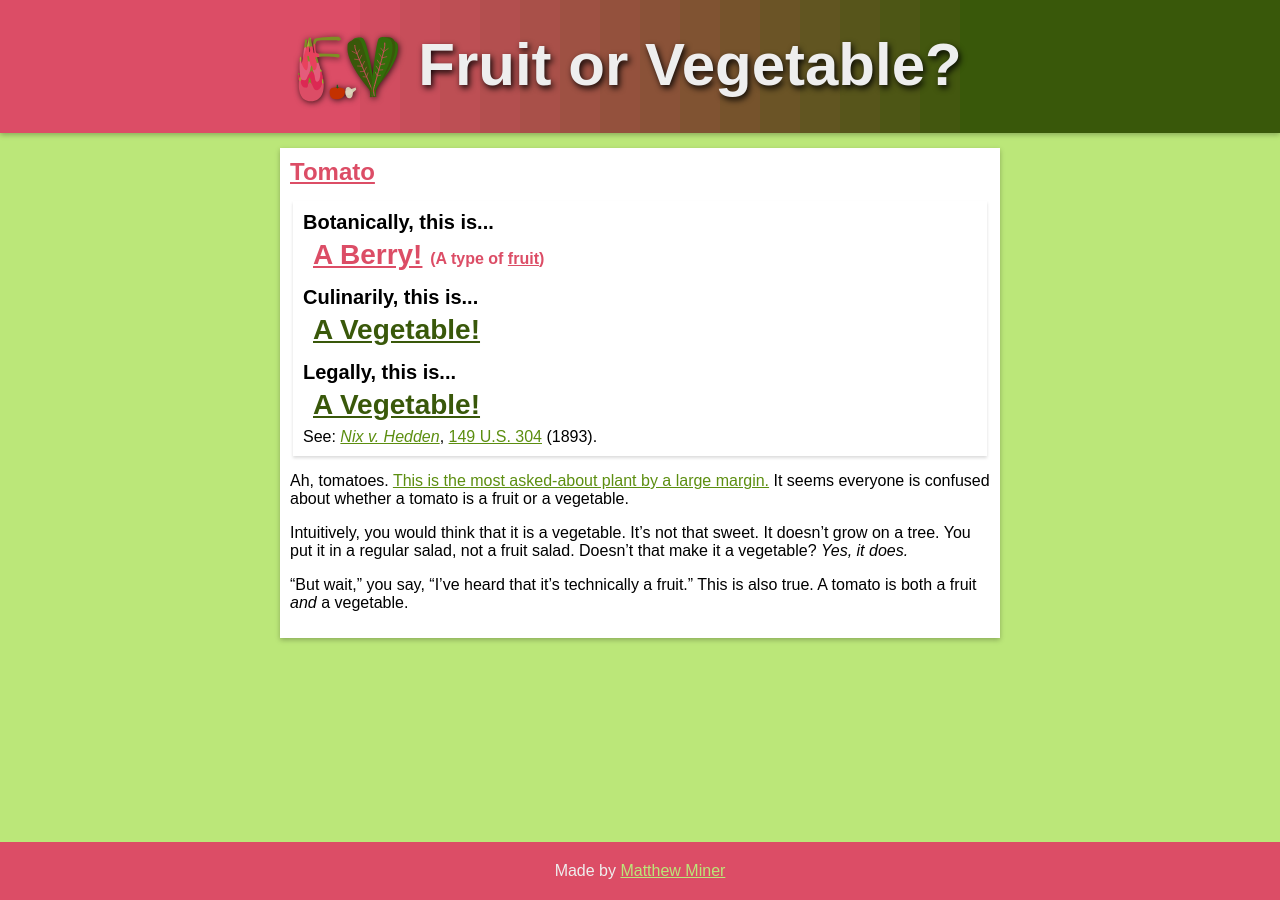
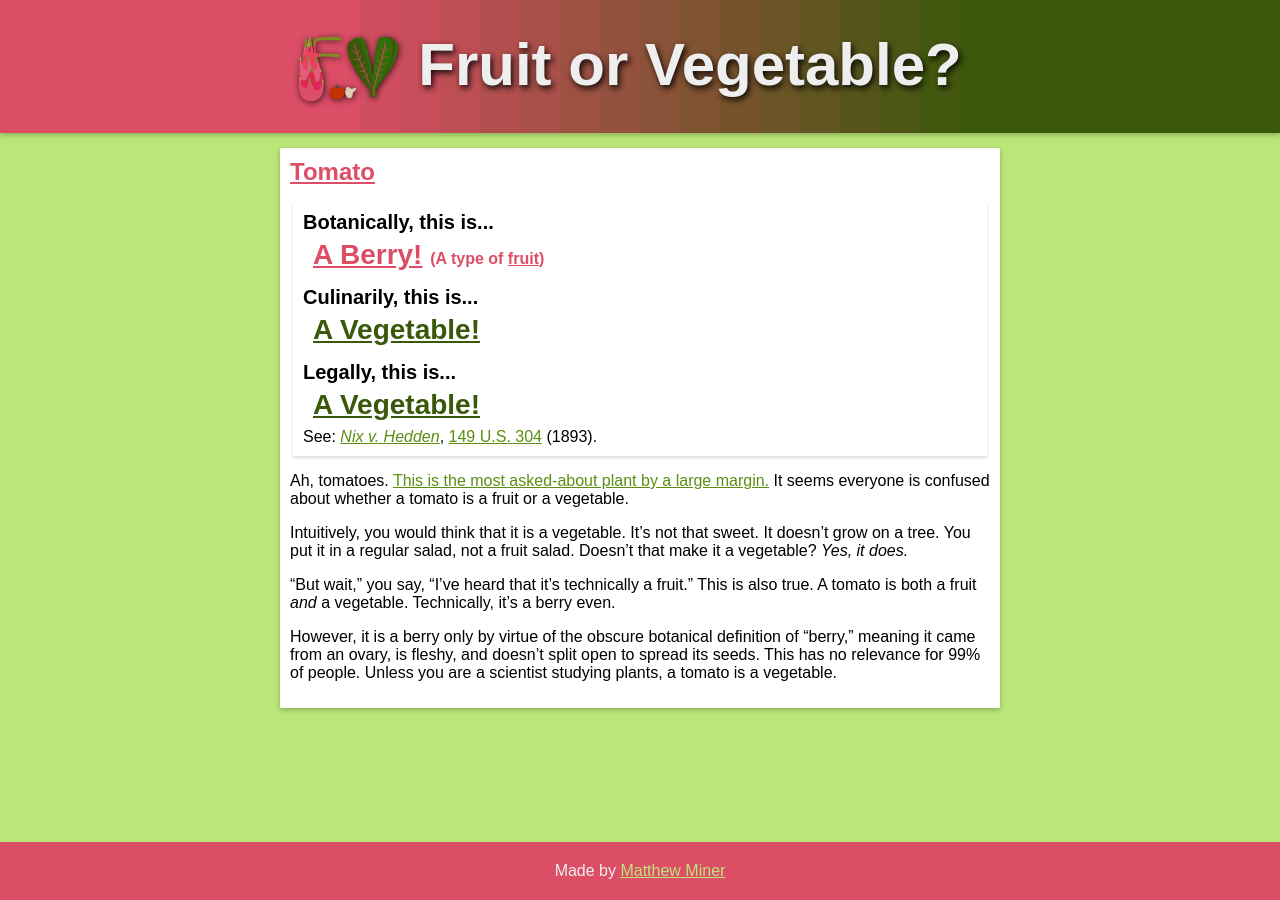
Before and after one commit to mminer237/fruitorvegetable, a Jekyll site: the page built from _items/tomato.md, in a window 1280 px wide. Built offline with Jekyll 4.4.1, drawn with Linux system fonts in a browser that asks for light colours.

Commit message:
Fleshed out tomato some

```diff
--- a/_items/tomato.md
+++ b/_items/tomato.md
@@ -12,4 +12,6 @@ Ah, tomatoes. [This is the most asked-about plant by a large margin.](https://tr
 
 Intuitively, you would think that it is a vegetable. It's not that sweet. It doesn't grow on a tree. You put it in a regular salad, not a fruit salad. Doesn't that make it a vegetable? *Yes, it does.*
 
-"But wait," you say, "I've heard that it's technically a fruit." This is also true. A tomato is both a fruit *and* a vegetable.
+"But wait," you say, "I've heard that it's technically a fruit." This is also true. A tomato is both a fruit *and* a vegetable. Technically, it's a berry even.
+
+However, it is a berry only by virtue of the obscure botanical definition of "berry," meaning it came from an ovary, is fleshy, and doesn't split open to spread its seeds. This has no relevance for 99% of people. Unless you are a scientist studying plants, a tomato is a vegetable.
```
